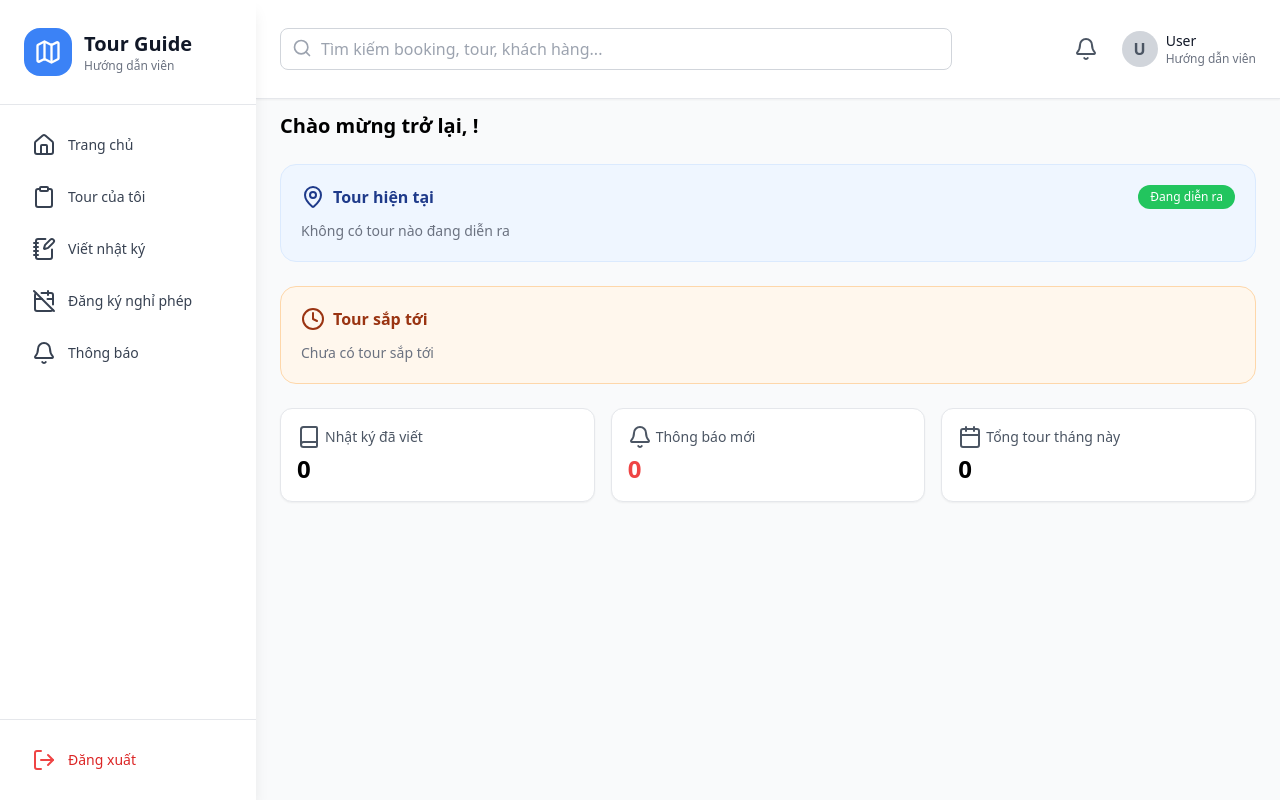
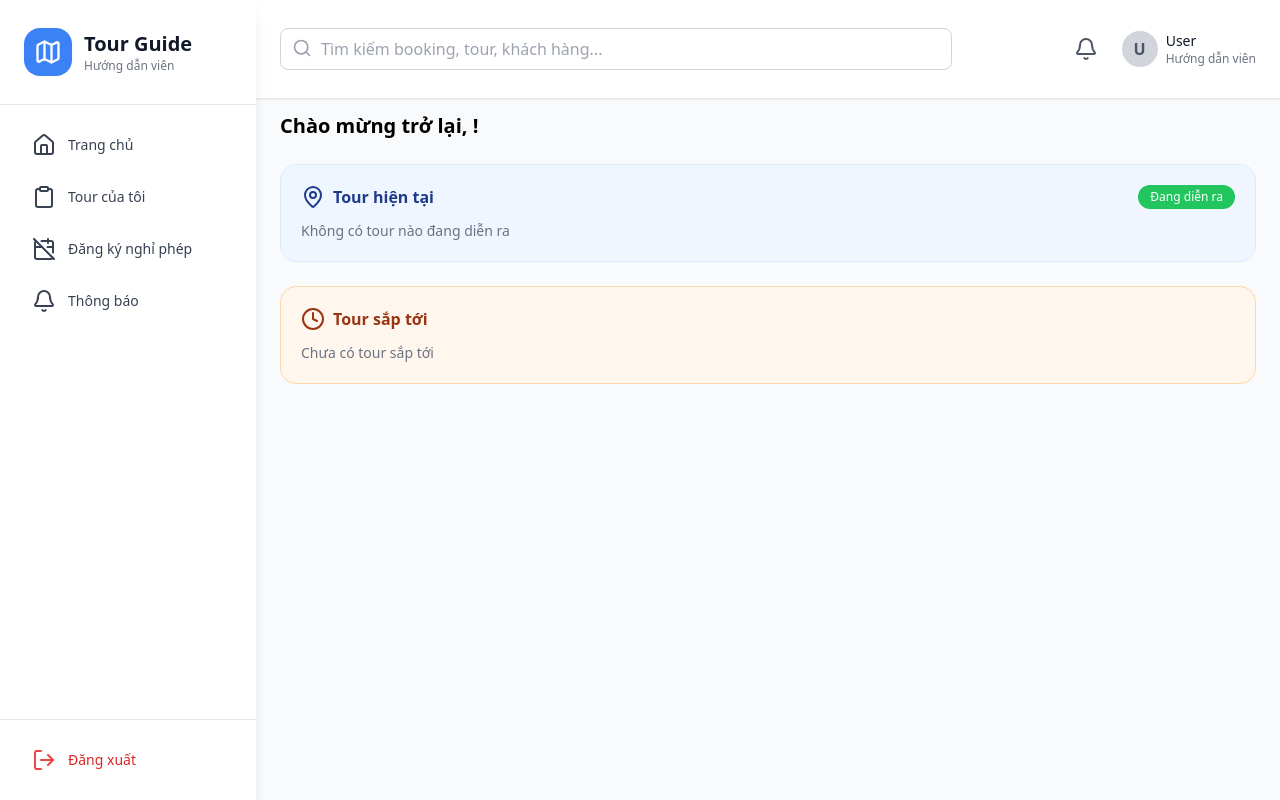
Before and after one commit to cuong2103/Website-quan-li-tour, a PHP site: template views/guide/my_schedule.php in a window 1280 px wide. Run offline with PHP 8.4, Linux system fonts and the light colour scheme; the template is opened without the code that fills it, so the values that code supplies are empty; some libraries are stand-ins or nearby versions.

Commit message:
Sửa lỗi hdv

```diff
--- a/views/components/sidebar.php
+++ b/views/components/sidebar.php
@@ -151,15 +151,6 @@
         </div>
       </a>
 
-      <!-- Viết nhật kí -->
-      <?php $journalActs = ['journal', 'journal-create', 'journal-detail', 'journal-edit']; ?>
-      <a href="<?= BASE_URL ?>?act=journal"
-        class="w-full flex items-center justify-between px-4 py-3 text-sm font-medium <?= isActiveMenu($journalActs, $currentAct) ? $activeClass : $inactiveClass ?> rounded-lg transition">
-        <div class="flex items-center">
-          <i data-lucide="notebook-pen" class="mr-3 w-6 h-6"></i>
-          Viết nhật ký
-        </div>
-      </a>
       <!-- Đăng ký nghỉ phép -->
       <?php $leaveActs = ['guide-leave', 'guide-leave-create']; ?>
       <a href="<?= BASE_URL ?>?act=guide-leave"
--- a/views/guide/my_schedule.php
+++ b/views/guide/my_schedule.php
@@ -97,32 +97,6 @@
         <?php endif; ?>
     </div>
 
-    <!-- thống kê -->
-    <div class="grid grid-cols-3 gap-4">
-        <div class="border rounded-xl p-4 shadow-sm bg-white">
-            <p class="text-sm text-gray-600 flex items-center gap-1">
-                <i data-lucide="book"></i> Nhật ký đã viết
-            </p>
-            <p class="text-2xl font-bold mt-1"><?= $journalCount ?? 0 ?></p>
-        </div>
-
-        <div class="border rounded-xl p-4 shadow-sm bg-white">
-            <p class="text-sm text-gray-600 flex items-center gap-1">
-                <i data-lucide="bell"></i> Thông báo mới
-            </p>
-            <p class="text-2xl font-bold text-red-500 mt-1"><?= $notificationCount ?? 0 ?></p>
-        </div>
-
-        <div class="border rounded-xl p-4 shadow-sm bg-white">
-            <p class="text-sm text-gray-600 flex items-center gap-1">
-                <i data-lucide="calendar"></i> Tổng tour tháng này
-            </p>
-            <p class="text-2xl font-bold mt-1">
-                <?= count($currentTours) + count($upcomingTours) ?>
-            </p>
-        </div>
-    </div>
-
 </main>
 
 <?php
```
